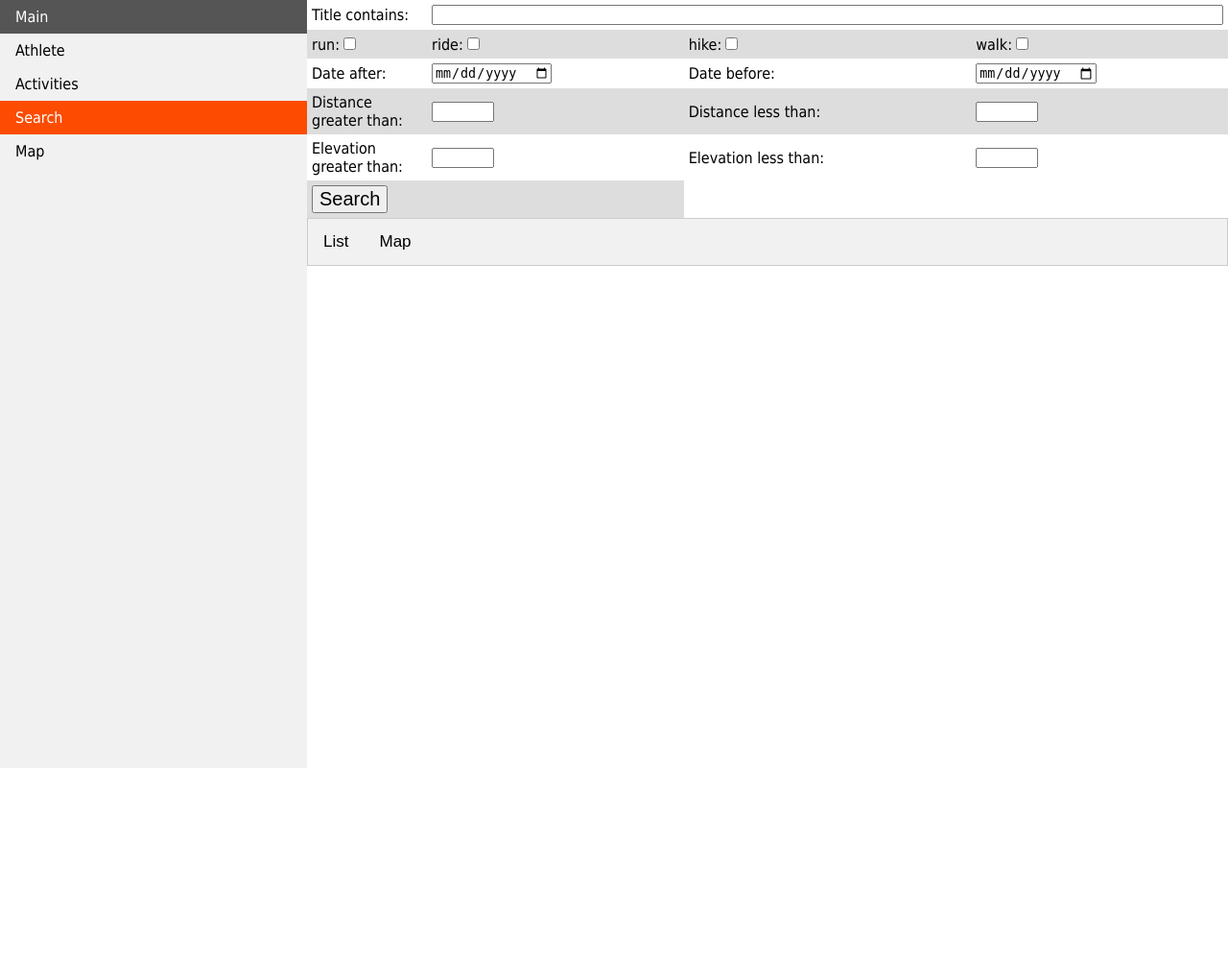
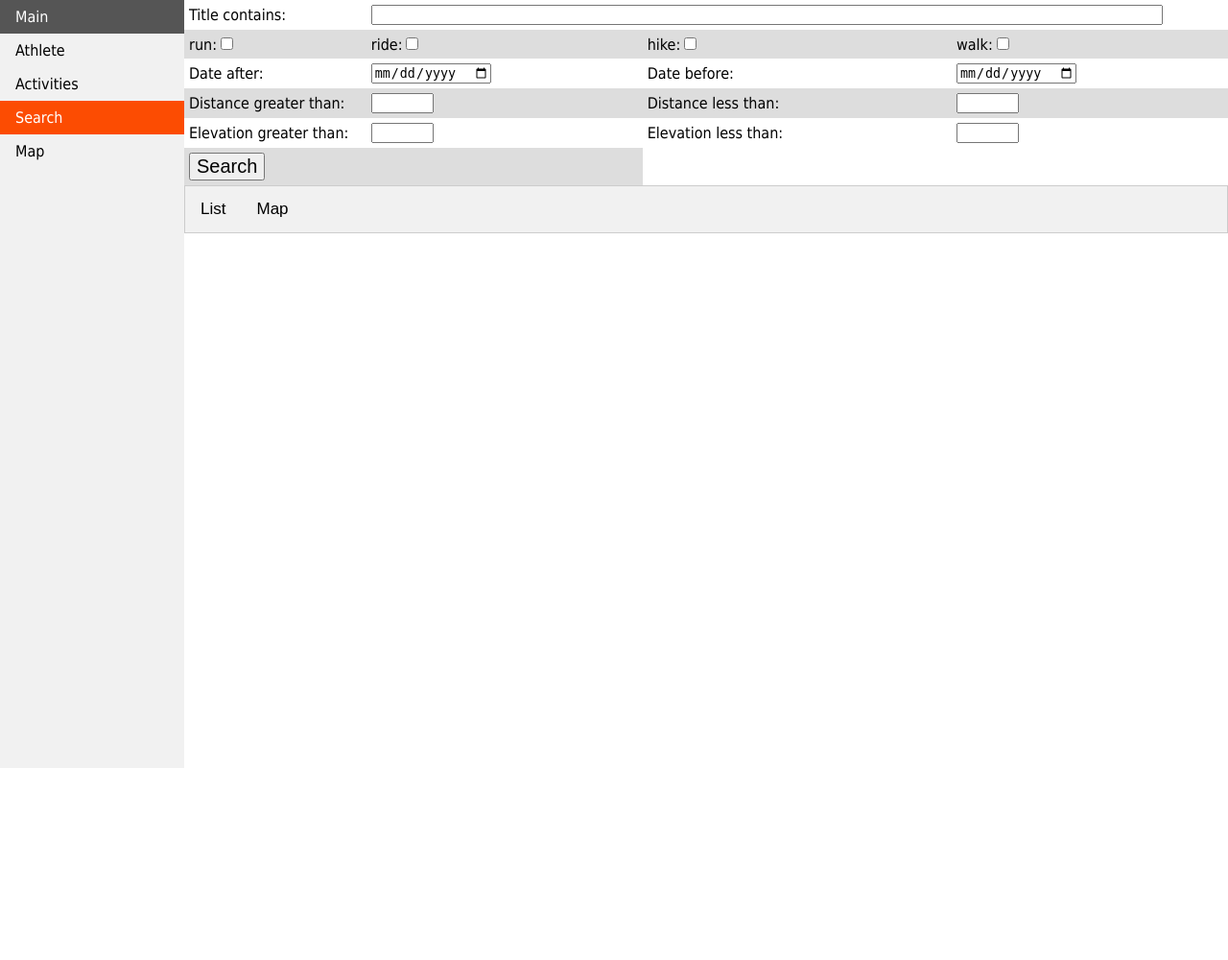
Before and after one commit to oliverkurth/runquery, a Flask app: page /search in a window 1280 px wide. Shown: the whole page at 96% size. Run offline with Flask 2, Linux system fonts and the light colour scheme; some libraries are stand-ins or nearby versions.

Commit message:
narrower side bar

```diff
--- a/locs/static/styles.css
+++ b/locs/static/styles.css
@@ -13,7 +13,7 @@ ul.sidenav {
     list-style-type: none;
     margin: 0;
     padding: 0;
-    width: 25%;
+    width: 15%;
     background-color: #f1f1f1;
     position: fixed;
     height: 100%;
@@ -38,7 +38,7 @@ ul.sidenav li a:hover:not(.active) {
 }
 
 div.content {
-    margin-left: 25%;
+    margin-left: 15%;
     height: 1000px;
 }
 
```
